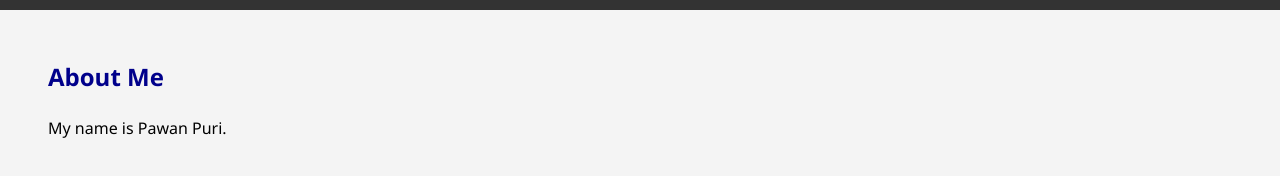
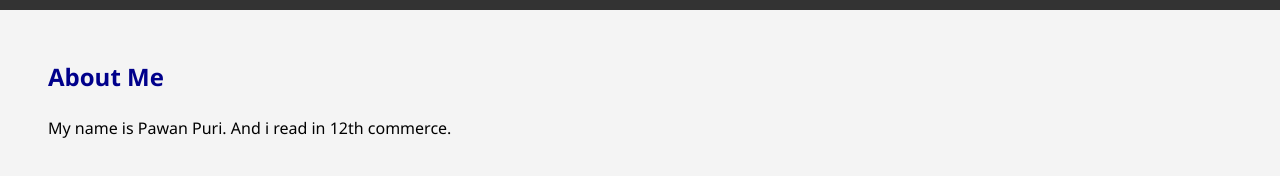
Before and after one commit to pawan135747/Ram-seta-Lakshman, a plain HTML site: page index.html in a window 1280 px wide. Shown: the part 342-518 px from the top of the page. Drawn offline with Linux system fonts and the light colour scheme.

Commit message:
Update index.html

```diff
--- a/index.html
+++ b/index.html
@@ -61,7 +61,7 @@
     </nav>
     <section>
         <h2>About Me</h2>
-        <p>My name is Pawan Puri.</p>
+        <p>My name is Pawan Puri. And i read in 12th commerce.</p>
     </section>
 </body>
 </html>
```
